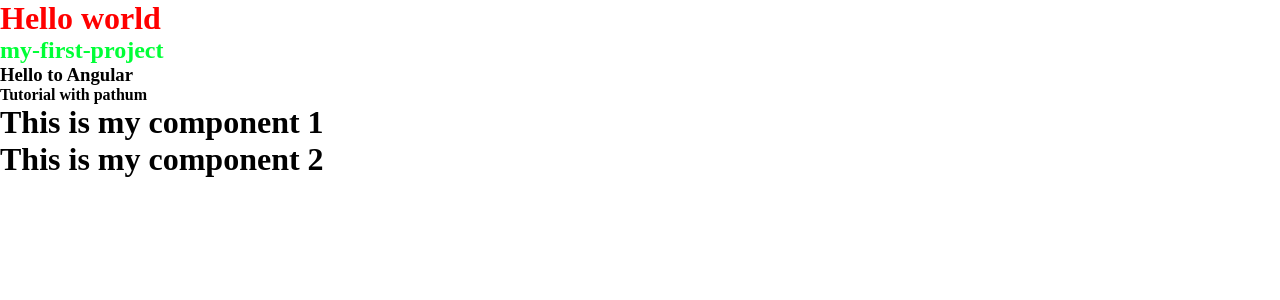
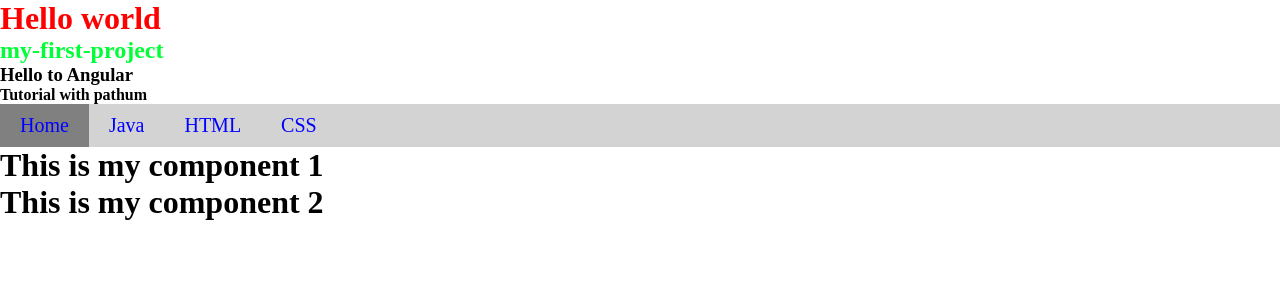
Before and after one commit to PathumSanjana/Tito-Angular-js, an Angular app: page / in a window 1280 px wide. Shown: the top 300 px of the page. Built offline with nearby package versions, Linux system fonts and the light colour scheme.

Commit message:
navigation component added

```diff
--- a/src/app/app.component.html
+++ b/src/app/app.component.html
@@ -3,5 +3,8 @@
 <h3>{{heading}}</h3>
 <h4>{{paragraph}}</h4>
 
+
+<app-navigation></app-navigation>
+
 <main-component></main-component>
 <footer-component></footer-component>
--- a/src/app/app.module.ts
+++ b/src/app/app.module.ts
@@ -5,13 +5,15 @@
 import { AppComponent } from './app.component';
 import { MainComponent } from './main/main.component';
 import { FooterComponent } from './Footer/footer.component';
+import { NavigationComponent } from './navigation/navigation.component';
 
 
 @NgModule({
   declarations: [
     AppComponent,
     MainComponent,
-    FooterComponent
+    FooterComponent,
+    NavigationComponent
   ],
   imports: [
     BrowserModule,
--- /dev/null
+++ b/src/app/navigation/navigation.component.css
@@ -0,0 +1,28 @@
+ul {
+    list-style-type: none;
+    margin: 0;
+    padding: 0px;
+    overflow: hidden;
+    background-color: lightgray;
+  }
+
+  li {
+    float: left;
+  }
+
+  li a {
+    display: block;
+    color: blue;
+   font-size:20px;
+    text-align: center;
+    padding: 10px 20px;
+    text-decoration: none;
+  }
+  .active{
+  background-color: gray;
+  color: white;
+  }
+  li a:hover {
+    background-color: orange;
+    color: white;
+  }
--- /dev/null
+++ b/src/app/navigation/navigation.component.html
@@ -0,0 +1,6 @@
+<ul>
+    <li><a class="active" href="#home">Home</a></li>
+    <li><a href="#">Java</a></li>
+    <li><a href="#">HTML</a></li>
+    <li><a href="#">CSS</a></li>
+  </ul>
```
Also changed, not shown: src/app/navigation/navigation.component.ts (added, +10 -0 lines), 1 other file (tests, documents, lock files or other folders).
